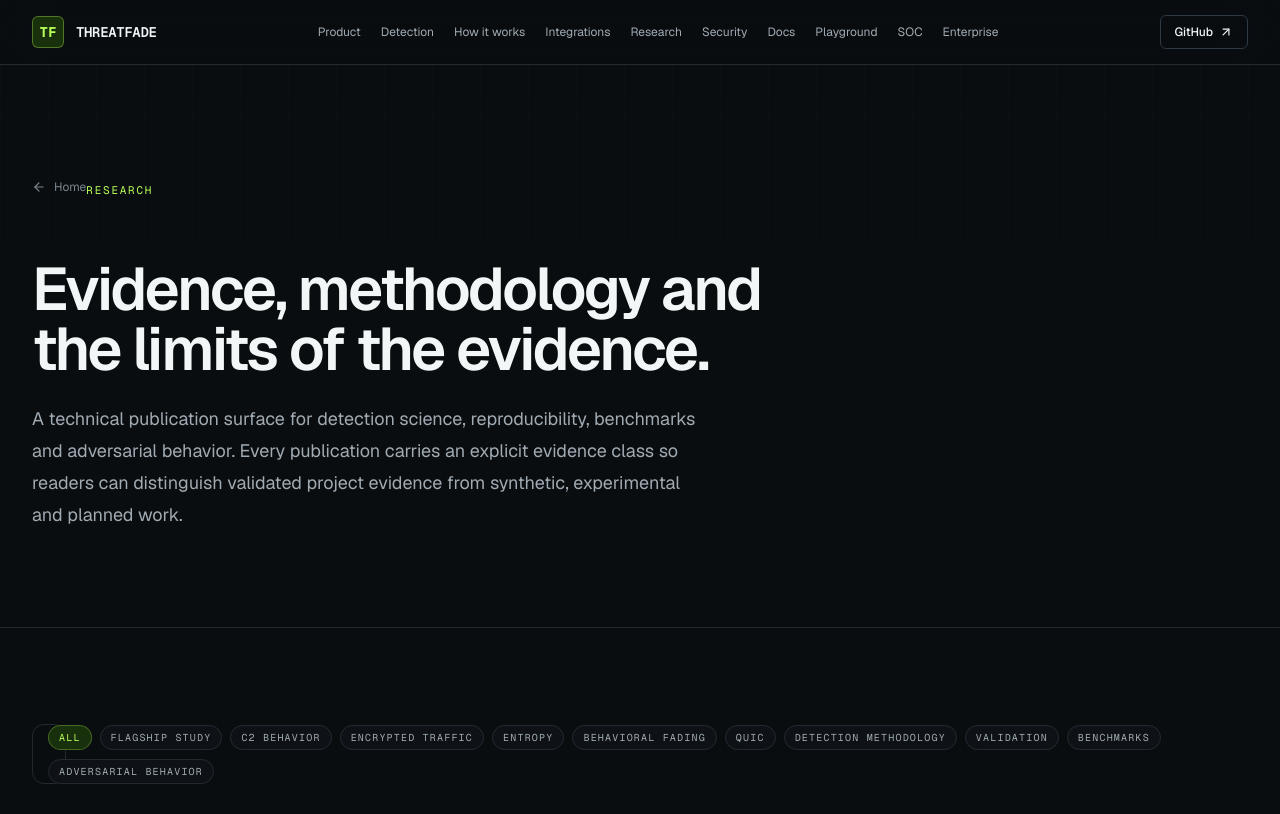
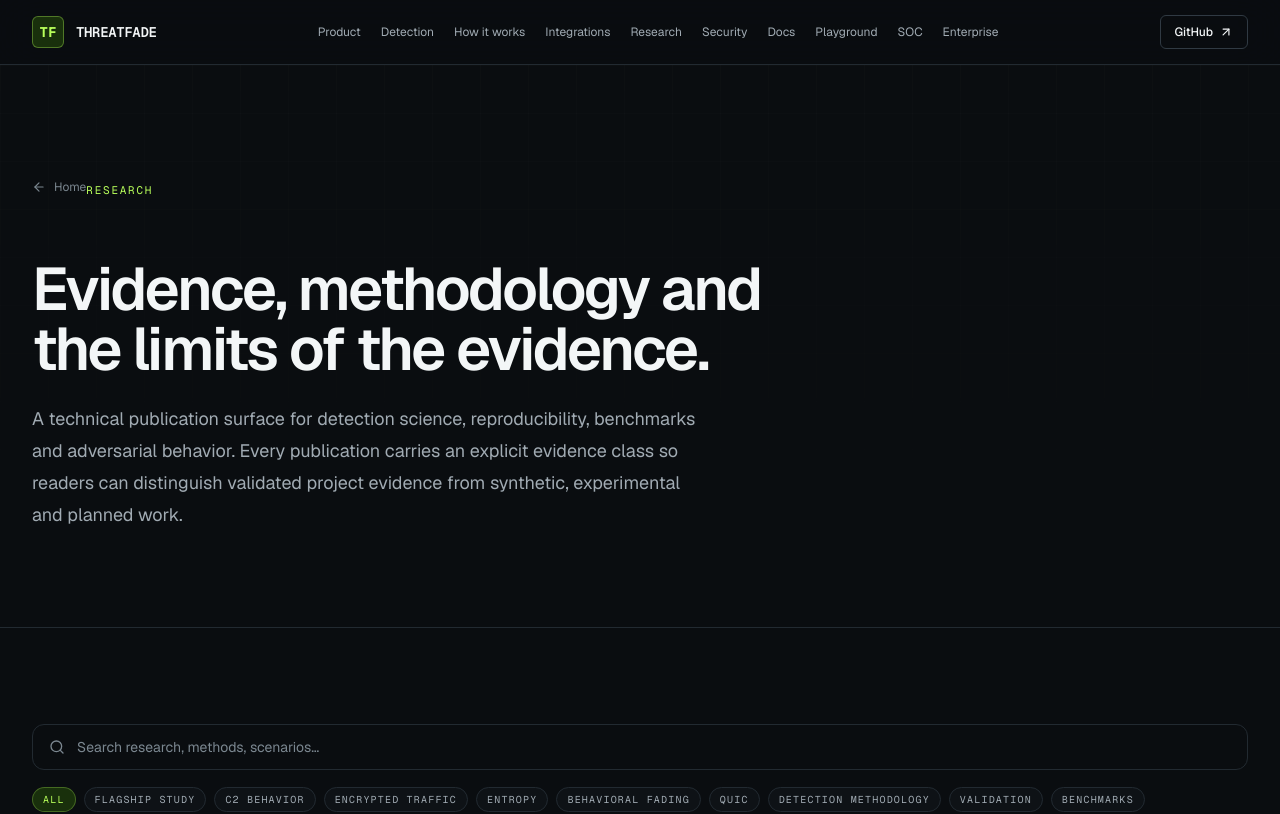
Before and after one commit to LloydCoder/tinlance-threatfade-web, a Next.js app: page /research in a window 1280 px wide. Shown: the top 814 px of the page. Built offline with nearby package versions, Linux system fonts and the light colour scheme.

Commit message:
fix(phase16): prevent research controls from collapsing at desktop widths

```diff
--- a/components/research/research-index.tsx
+++ b/components/research/research-index.tsx
@@ -37,15 +37,15 @@ export function ResearchIndex({
 
   return (
     <div>
-      <div className="mb-8 grid gap-4 lg:grid-cols-[minmax(0,1fr)_auto]">
-        <label className="flex items-center gap-3 rounded-xl border border-[var(--tf-line)] bg-[var(--tf-surface)] px-4 py-3">
-          <Search className="size-4 text-[var(--tf-text-subtle)]" aria-hidden="true" />
+      <div className="mb-8 grid gap-4">
+        <label className="flex min-w-0 items-center gap-3 rounded-xl border border-[var(--tf-line)] bg-[var(--tf-surface)] px-4 py-3">
+          <Search className="size-4 shrink-0 text-[var(--tf-text-subtle)]" aria-hidden="true" />
           <span className="sr-only">Search research</span>
           <input
             value={query}
             onChange={(event) => setQuery(event.target.value)}
             placeholder="Search research, methods, scenarios…"
-            className="w-full bg-transparent text-sm outline-none placeholder:text-[var(--tf-text-subtle)]"
+            className="min-w-0 w-full bg-transparent text-sm outline-none placeholder:text-[var(--tf-text-subtle)]"
           />
         </label>
         <div className="flex flex-wrap gap-2" aria-label="Research categories">
```
